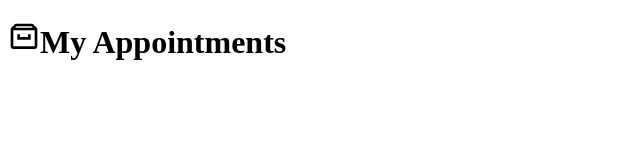
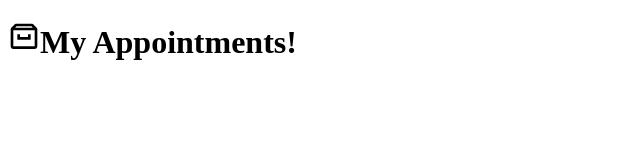
Before and after one commit to JacksonDynamics/React.js-Building_An_Interface, a React (Create React App) app: page / in a window 1280 px wide. Shown: the top 160 px of the page, without its empty margins (0-640 px from the left). Built offline with nearby package versions, Linux system fonts and the light colour scheme.

Commit message:
Update h1

```diff
--- a/src/App.js
+++ b/src/App.js
@@ -4,7 +4,7 @@ function App() {
   return (
     <div>
       <h1>
-        <BiArchive />My Appointments</h1>
+        <BiArchive />My Appointments!</h1>
     </div>
   );
 }
```
